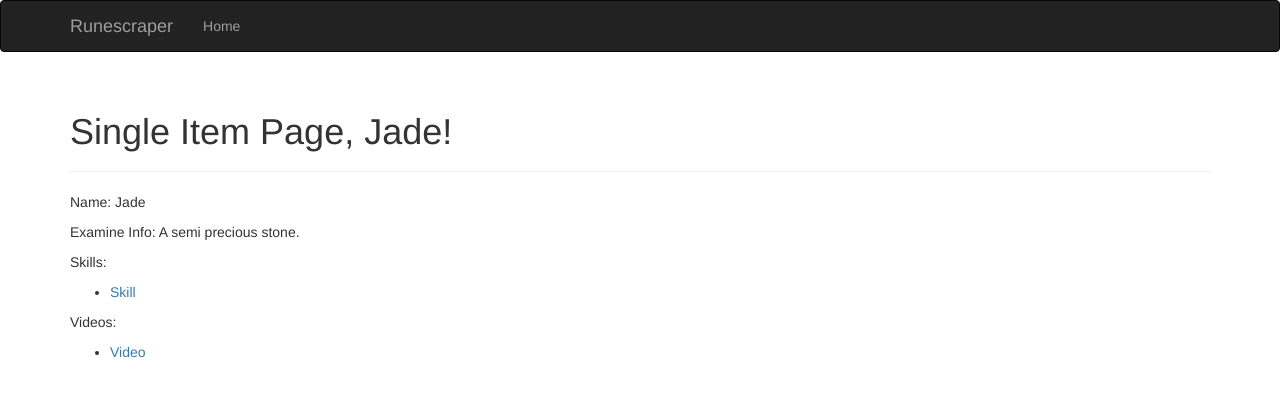
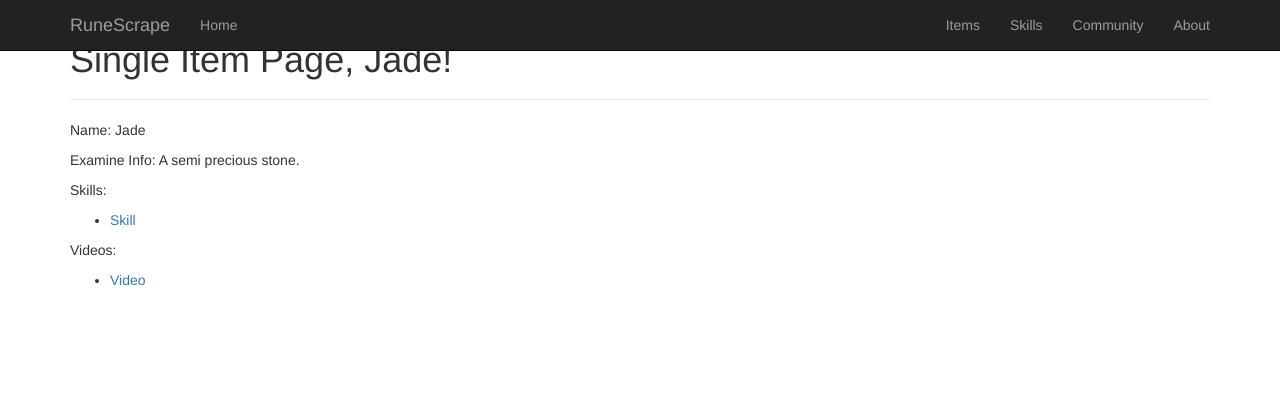
Before and after one commit to benrandall/idb, a Flask app: page /items/1 in a window 1280 px wide. Shown: the top 397 px of the page. Run offline with Flask 2, Linux system fonts and the light colour scheme; some libraries are stand-ins or nearby versions.

Commit message:
Added navbar tabs relevant to project and fixed it to the top of the page. Resolves #30

```diff
--- a/app.py
+++ b/app.py
@@ -47,7 +47,7 @@ def get_skill(skill_id):
             return render_template('skill.html', skill=skill)
     return render_template('404.html')
 
-@app.route('/videos')
+@app.route('/videos/')
 def videos():
     return render_template('videos.html', data=MOCK_DB['videos'])
 
@@ -58,7 +58,7 @@ def get_video(video_id):
             return render_template('video.html', video=video)
     return render_template('404.html')
 
-@app.route('/about')
+@app.route('/about/')
 def about():
     commits_endpoint='https://api.github.com/repos/benrandall/idb/contributors?access_token=%s' % os.environ['GITHUB_API_TOKEN']
     issues_endpoint='https://api.github.com/repos/benrandall/idb/issues?access_token=%s' % os.environ['GITHUB_API_TOKEN']
--- a/static/css/components/_carousel.scss
+++ b/static/css/components/_carousel.scss
@@ -2,7 +2,7 @@
 .carousel-fullscreen .carousel-inner .item {
     height: 100vh;
     width: 100vw;
-    min-height: 300px;
+    min-height: 100%;
     background-position: center center;
     background-repeat: no-repeat;
     background-size: cover;
--- a/templates/base.html
+++ b/templates/base.html
@@ -1,6 +1,6 @@
 {% extends "bootstrap/base.html" %}
 
-{% block title %}Flasky{% endblock %}
+{% block title %}Runescrape{% endblock %}
 
 {% block head %}
     {{ super() }}
@@ -8,7 +8,7 @@
 {% endblock %}
 {% block navbar %}
 
-<div class="navbar navbar-inverse" role="navigation">
+<div class="navbar navbar-inverse navbar-fixed-top" role="navigation">
     <div class="container">
         <div class="navbar-header">
             <button type="button" class="navbar-toggle" data-toggle="collapse" data-target=".navbar-collapse">
@@ -17,11 +17,17 @@
                 <span class="icon-bar"></span>
                 <span class="icon-bar"></span>
             </button>
-            <a class="navbar-brand" href="/">Runescraper</a>
+            <a class="navbar-brand" href="/">RuneScrape</a>
         </div>
         <div class="navbar-collapse collapse">
             <ul class="nav navbar-nav">
                 <li><a href="/">Home</a></li>
+            </ul>
+            <ul class="nav navbar-nav navbar-right">
+                <li><a href="/items/">Items</a></li>
+                <li><a href="/skills/">Skills</a></li>
+                <li><a href="/videos/">Community</a></li>
+                <li><a href="/about/">About</a></li>
             </ul>
         </div>
     </div>
```
